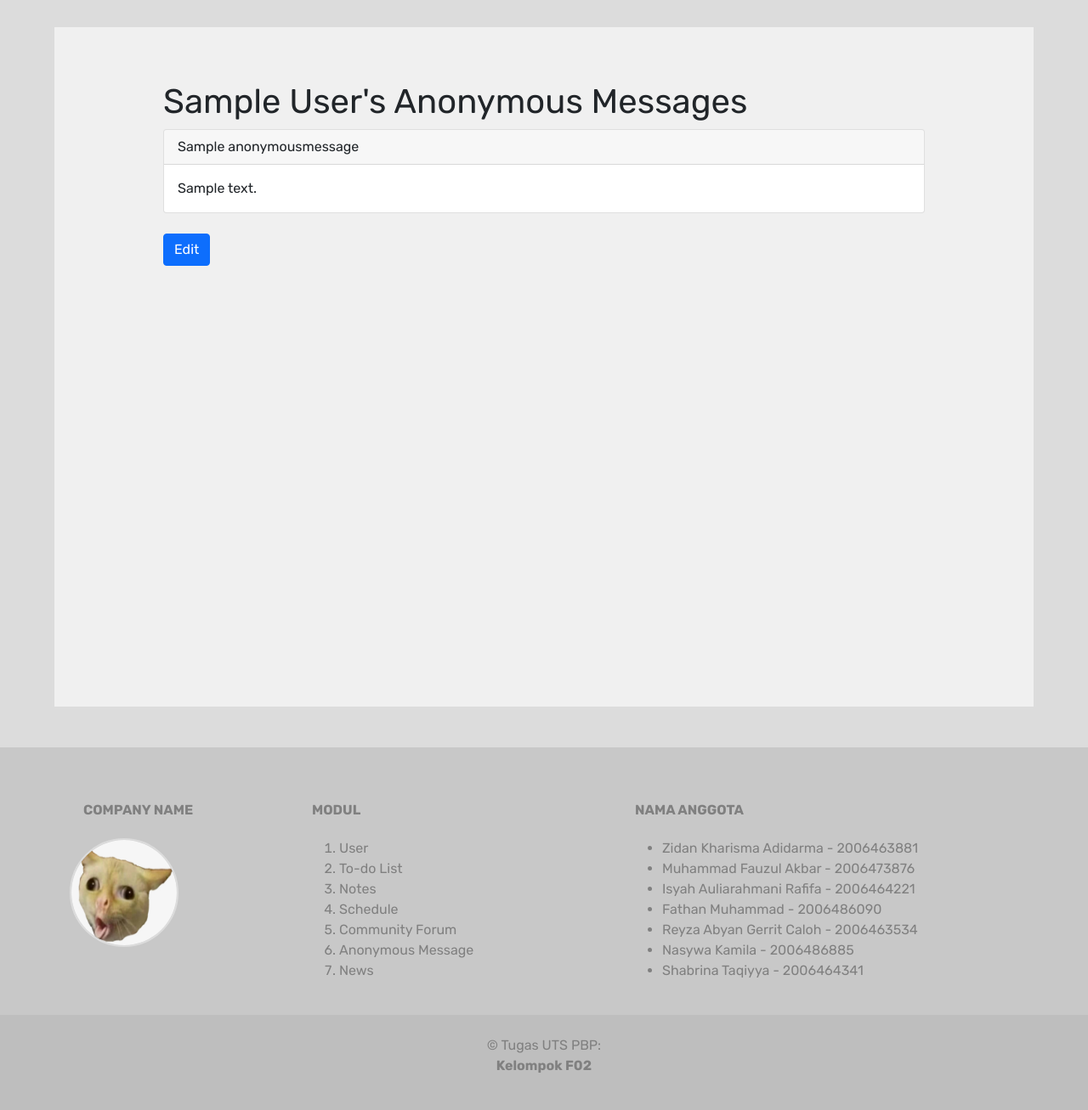
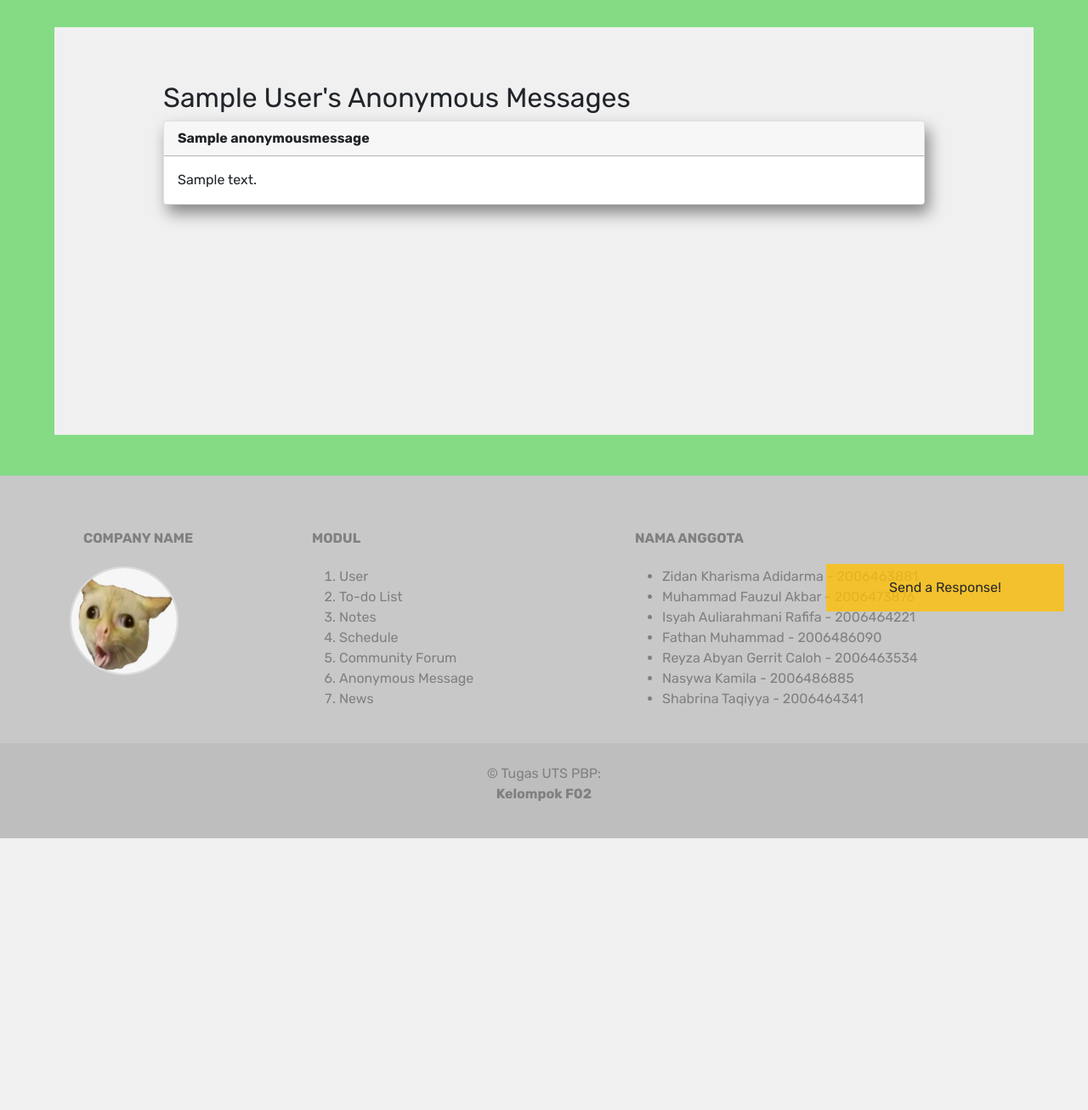
Before and after one commit to Zidan-Kharisma-Sakana/uts-f02, a Django app: page /anonymsg/list-message in a window 1280 px wide. Shown: the part 57-1364 px from the top of the page at 85% size. After the commit the page ends 1044 px from the top, so only its background shows below. Run offline with Django 3.2, Linux system fonts and the light colour scheme; a user stored in the database is signed in; tables that the repository leaves empty hold one stand-in row (values such as "Sample post").

Commit message:
Added JavaScript and floating form

```diff
--- a/anonymsg/templates/anonymsg/anonymous-page.html
+++ b/anonymsg/templates/anonymsg/anonymous-page.html
@@ -1,14 +1,18 @@
 {% extends 'base.html' %}
 {% load static %}
 
+{% block custom_css %}
+<link rel="stylesheet" href="{% static 'css/anonymsg/anonymous-page.css' %}" />
+{% endblock custom_css %}
 {% block meta %}
 <title>{{ message_user_profile.name }}'s Anonymous Messages </title>
 {% endblock meta %}
 
 {% block content %}
-<h1>{{ message_user_profile.name }}'s Anonymous Messages</h1>
+<h2>{{ message_user_profile.name }}'s Anonymous Messages</h2>
 {% if messages %}
 {% for message in messages %}
+<div id="test"></div>
 <div class="card">
     <div class="card-header">
         {{ message.anonymous_question }}
@@ -21,9 +25,43 @@
 {% endfor %}
 {% endif %}
 {% if not other_view %}
-<a href={% url 'edit-message' %}><button class="btn btn-primary">Edit</button></a>
+<button class="open-button" onclick="openForm()">Send a Response!</button>
+<div class="form-popup" id="myForm">
+    <form action="{% url 'edit-message' %}" class="form-container" method="POST">
+        {% csrf_token %}
+        <h5>Select question you want to answer:</h5>
+        <select name="anonymous_question">
+            {% if messages %}
+            {% for message in messages %}
+            <option value="{{ message.anonymous_question }}">{{ message.anonymous_question }}</option>
+            {% endfor %}
+            {% endif %}
+        </select>
+        <h5><label for="anonymous_answer">Type in your response:</label></h5>
+        <textarea name="anonymous_answer" rows="10" cols="40" placeholder="Type your message here..."></textarea>
+        <div>
+            <input type="submit" name="finalize" value="Save" class="btn btn-success">
+            <input type="submit" name="finalize" value="Delete" class="btn btn-danger">
+            <button type="button" class="btn cancel" onclick="closeForm()">Close</button>
+        </div>
+    </form>
+</div>
 {% else %}
-<a href={% url 'ask-page' message_user_profile.name %} class='btn btn-warning' id="questionbutton">Ask a Question!</a>
+<button class="open-button" onclick="openForm()">Ask your Questions!</button>
+<div class="form-popup" id="myForm">
+    <form action="{% url 'ask-page' message_user_profile.name %}" class="form-container" method="POST">
+        {% csrf_token %}
+        <h5><label for="anonymous_question">Type in your question:</label></h5>
+        <textarea name="anonymous_question" rows="10" cols="28" placeholder="Type your message here..."></textarea>
+        <div>
+            <input type="submit" name="finalize" value="Send" class="btn btn-success">
+            <button type="button" class="btn cancel" onclick="closeForm()">Close</button>
+        </div>
+    </form>
+</div>
 {% endif %}
 
 {% endblock content %}
+{% block script %}
+<script src="{% static 'js/anonymsg/ask-respond.js' %}"></script>
+{% endblock script %}
--- a/anonymsg/templates/anonymsg/ask-page.html
+++ b/anonymsg/templates/anonymsg/ask-page.html
@@ -2,11 +2,11 @@
 {% load static %}
 
 {% block meta %}
-<title>Ask a Question</title>
+<title>Ask a Question!</title>
 {% endblock meta %}
 
 {% block content %}
-<h1>Ask a Question</h1>
+<h2>Ask a Question!</h2>
 
 <form action="{% url 'ask-page' message_user_profile.name %}" method="POST">
     {% csrf_token %}
--- a/anonymsg/templates/anonymsg/edit-message.html
+++ b/anonymsg/templates/anonymsg/edit-message.html
@@ -2,11 +2,11 @@
 {% load static %}
 
 {% block meta %}
-<title>Edit Anonymous Message</title>
+<title>Answer Anonymous Message</title>
 {% endblock meta %}
 
 {% block content %}
-<h1>Edit Anonymous Message</h1>
+<h2>Answer Anonymous Message</h2>
 <form action="{% url 'edit-message' %}" method="POST">
     {% csrf_token %}
     <h5>Select question you want to answer:</h5>
--- a/anonymsg/templates/anonymsg/no-message.html
+++ b/anonymsg/templates/anonymsg/no-message.html
@@ -6,7 +6,7 @@
 {% endblock meta %}
 
 {% block content %}
-<h1>No Messages Exist!</h1>
+<h2>No Messages Exist!</h2>
 {% if other_view %}
 <a href={% url 'ask-page' message_user_profile.name %} class='btn btn-warning' id="questionbutton">Ask a Question!</a>
 {% else %}
--- /dev/null
+++ b/static/css/anonymsg/anonymous-page.css
@@ -0,0 +1,118 @@
+body {
+    font-family: 'Rubik', sans-serif;
+    background: #84db84;
+}
+
+#content {
+    min-height: 60vh;
+    padding: 4rem 8rem;
+    width: 90%;
+    background: rgb(240, 240, 240);
+    margin: 2rem auto;
+}
+
+.card {
+    position: relative;
+    display: flex;
+    flex-direction: column;
+    box-shadow: 5px 10px 18px #00000071;
+    min-width: 0;
+    word-wrap: break-word;
+    background-color: #fff;
+    background-clip: border-box;
+    border: 1px solid rgba(0, 0, 0, .125);
+    border-radius: .25rem;
+}
+
+.card-header {
+    padding: .5rem 1rem;
+    margin-bottom: 0;
+    font-weight: bold;
+    border-bottom: 1px solid rgb(0 0 0 / 28%);
+}
+
+.card-body {
+    flex: 1 1 auto;
+    padding: 1rem 1rem;
+}
+
+.form-popup {
+    display: none;
+    position: fixed;
+    bottom: 0;
+    right: 15px;
+    border: 3px solid #f1f1f1;
+    z-index: 9;
+}
+
+.open-button {
+    background-color: #fec007;
+    color: rgb(0, 0, 0);
+    padding: 16px 20px;
+    border: none;
+    cursor: pointer;
+    opacity: 0.8;
+    position: fixed;
+    bottom: 23px;
+    right: 28px;
+    width: 280px;
+}
+
+/* The popup form - hidden by default */
+.form-popup {
+    display: none;
+    position: fixed;
+    box-shadow: 5px 10px 18px #00000071;
+    bottom: 0;
+    right: 15px;
+    border: 3px solid #f1f1f1;
+    z-index: 9;
+}
+
+/* Add styles to the form container */
+.form-container {
+    max-width: 300px;
+    padding: 10px;
+    background-color: white;
+}
+
+/* Full-width input fields */
+.form-container textarea[name=anonymous_question],
+.form-container textarea[name=anonymous_answer] {
+    width: 100%;
+    padding: 15px;
+    margin: 5px 0 22px 0;
+    border: none;
+    background: #f1f1f1;
+    resize: none;
+}
+
+/* When the inputs get focus, do something */
+.form-container textarea[name=anonymous_question]:focus,
+.form-container textarea[name=anonymous_answer]:focus {
+    background-color: #ddd;
+    outline: none;
+}
+
+/* Set a style for the submit/login button */
+.form-container .btn {
+    background-color: #04AA6D;
+    color: white;
+    padding: 16px 20px;
+    border: none;
+    cursor: pointer;
+    width: 100%;
+    margin-bottom: 10px;
+    opacity: 0.8;
+}
+
+/* Add a red background color to the cancel button */
+.form-container .cancel {
+    background-color: red;
+}
+
+/* Add some hover effects to buttons */
+.form-container .btn:hover,
+.open-button:hover {
+    opacity: 1;
+}
--- /dev/null
+++ b/static/js/anonymsg/ask-respond.js
@@ -0,0 +1,7 @@
+function openForm() {
+    document.getElementById("myForm").style.display = "block";
+}
+
+function closeForm() {
+    document.getElementById("myForm").style.display = "none";
+}
```
